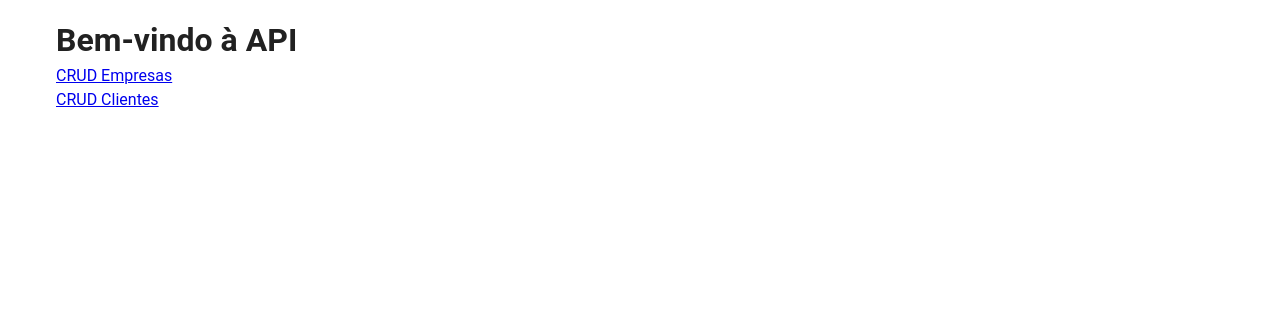
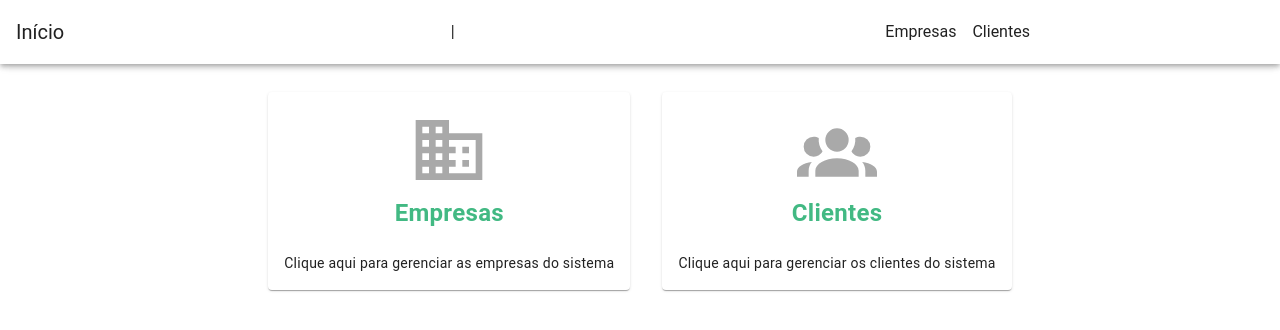
Before and after one commit to mateusrdssouza/teste-client, a Vue app: page / in a window 1280 px wide. Shown: the top 330 px of the page. Built offline with nearby package versions, Linux system fonts and the light colour scheme.

Commit message:
feat: dashboard

```diff
--- a/package.json
+++ b/package.json
@@ -8,6 +8,7 @@
     "lint": "vue-cli-service lint"
   },
   "dependencies": {
+    "@mdi/js": "^7.4.47",
     "axios": "^1.8.1",
     "core-js": "^3.8.3",
     "vue": "^3.2.13",
--- a/src/App.vue
+++ b/src/App.vue
@@ -1,8 +1,29 @@
 <template>
   <v-app>
-    <v-container>
-      <router-view />
-    </v-container>
+    <v-app-bar app>
+      <v-row class="w-100 align-center d-flex ga-4 pl-4">
+        <v-col>
+          <router-link to="/" class="link"
+            ><v-toolbar-title>Início</v-toolbar-title></router-link
+          >
+        </v-col>
+
+        <v-col class="d-flex align-center">
+          <span>|</span>
+        </v-col>
+
+        <v-col class="d-flex ga-4">
+          <router-link to="/companies" class="link">Empresas</router-link>
+          <router-link to="/clients" class="link">Clientes</router-link>
+        </v-col>
+      </v-row>
+    </v-app-bar>
+
+    <v-main>
+      <v-container class="pa-6" fluid>
+        <router-view />
+      </v-container>
+    </v-main>
   </v-app>
 </template>
 
@@ -13,3 +34,10 @@ export default defineComponent({
   name: "App",
 });
 </script>
+
+<style scoped>
+.link {
+  text-decoration: none;
+  color: inherit;
+}
+</style>
--- a/src/views/Home.vue
+++ b/src/views/Home.vue
@@ -1,13 +1,67 @@
 <template>
-  <div>
-    <h1>Bem-vindo à API</h1>
-    <p><router-link to="/companies">CRUD Empresas</router-link></p>
-    <p><router-link to="/clients">CRUD Clientes</router-link></p>
-  </div>
+  <v-row class="d-flex justify-center ga-8 pt-4">
+    <router-link to="/companies" class="link">
+      <v-card>
+        <v-card-item>
+          <v-col class="d-flex flex-column align-center ga-1 pt-2">
+            <svg :width="80" :height="80" fill="#A9A9A9" viewBox="0 0 24 24">
+              <path :d="companyIcon" />
+            </svg>
+
+            <v-card-title class="title">Empresas</v-card-title>
+          </v-col>
+        </v-card-item>
+
+        <v-card-text
+          >Clique aqui para gerenciar as empresas do sistema</v-card-text
+        >
+      </v-card>
+    </router-link>
+
+    <router-link to="/clients" class="link">
+      <v-card>
+        <v-card-item>
+          <v-col class="d-flex flex-column align-center ga-1 pt-2">
+            <svg :width="80" :height="80" fill="#A9A9A9" viewBox="0 0 24 24">
+              <path :d="clientIcon" />
+            </svg>
+
+            <v-card-title class="title">Clientes</v-card-title>
+          </v-col>
+        </v-card-item>
+
+        <v-card-text
+          >Clique aqui para gerenciar os clientes do sistema</v-card-text
+        >
+      </v-card>
+    </router-link>
+  </v-row>
 </template>
 
 <script lang="ts">
-export default {
+import { mdiAccountGroup, mdiDomain } from "@mdi/js";
+import { defineComponent } from "vue";
+
+export default defineComponent({
   name: "HomeView",
-};
+  data() {
+    return {
+      companyIcon: mdiDomain,
+      clientIcon: mdiAccountGroup,
+    };
+  },
+});
 </script>
+
+<style scoped>
+.link {
+  text-decoration: none;
+  color: inherit;
+}
+
+.title {
+  font-size: 24px;
+  font-weight: bold;
+  color: #42b983;
+}
+</style>
```
Also changed, not shown: src/plugins/vuetify.ts (+22 -0 lines), 1 other file (tests, documents, lock files or other folders).
